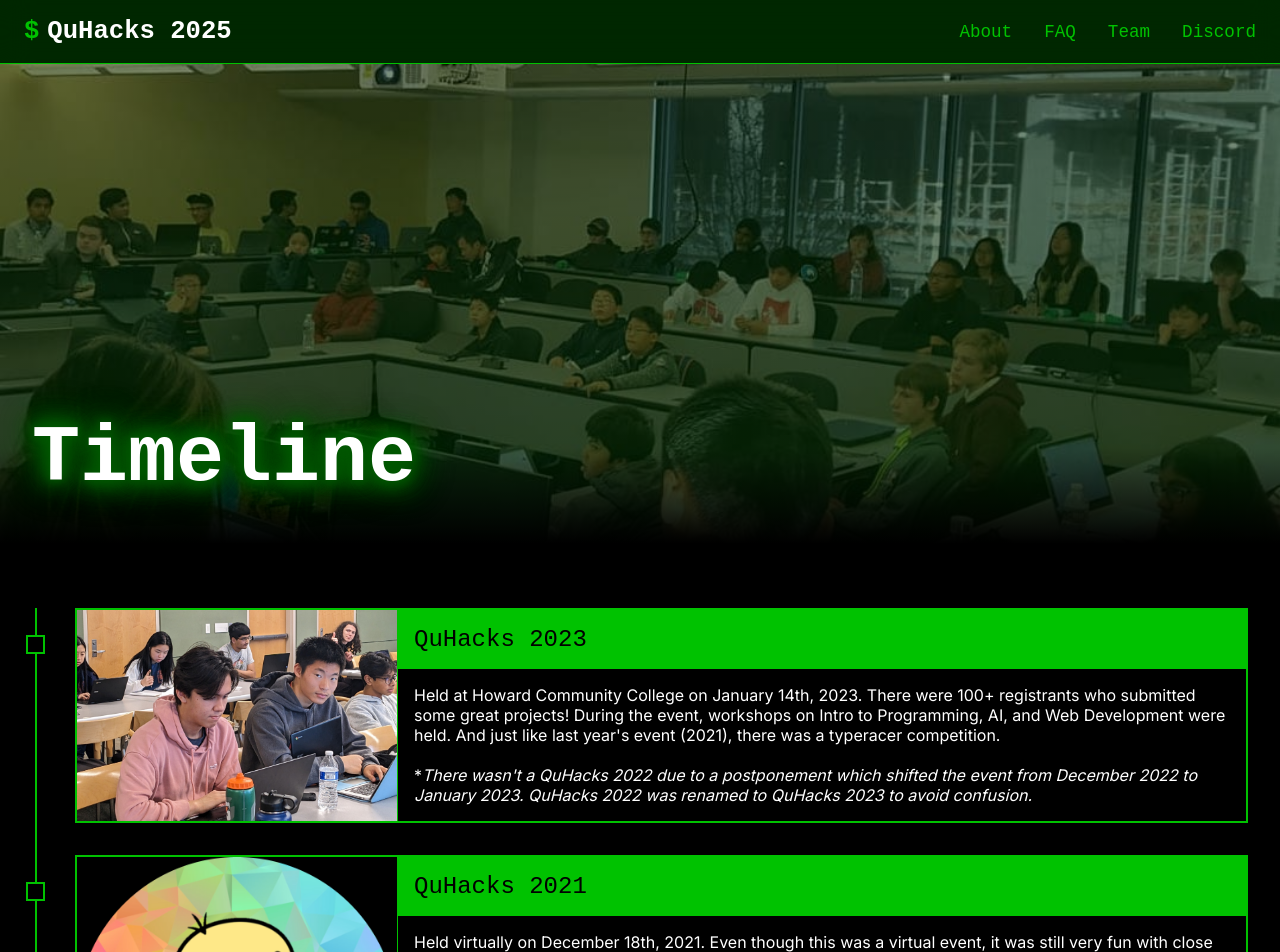
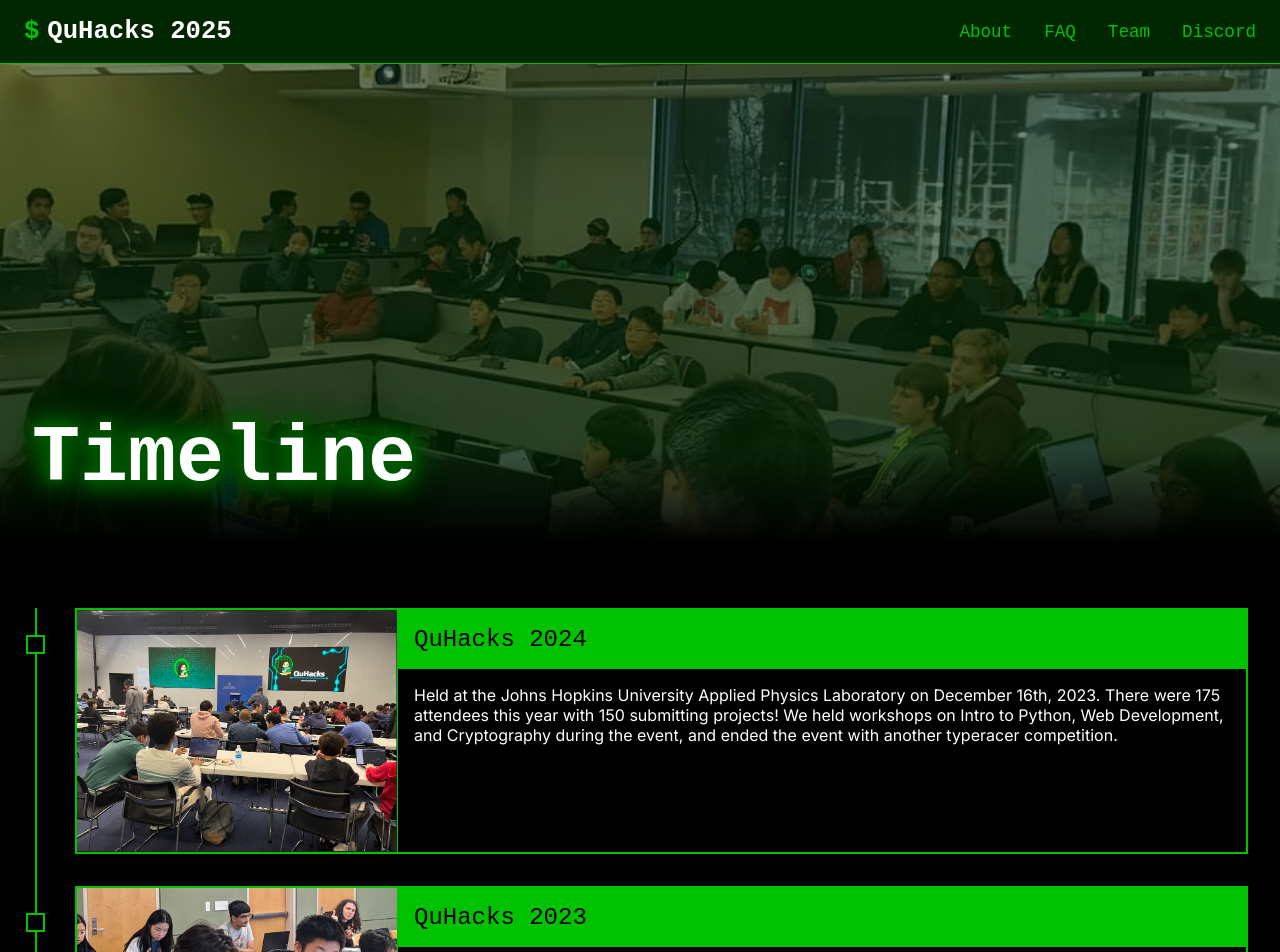
Before and after one commit to quhacks/QuHacks-2025-Website, a Next.js app: page /timeline in a window 1280 px wide. Shown: the top 952 px of the page. Built offline with nearby package versions, Linux system fonts and the light colour scheme.

Commit message:
Update page.js
added 2024

```diff
--- a/src/app/timeline/page.js
+++ b/src/app/timeline/page.js
@@ -12,6 +12,17 @@ export default function Timeline() {
             </div>
             <div className={styles.section}>
                 <div className={styles.timeline}>
+                    <div className={styles.timelineCard}>
+                        <div className={styles.imgContainer}>
+                        <img src="timeline/pic-2024.png" />
+                        </div>
+                        <div className={styles.leftContainer}>
+                            <header className={styles.cardHeader}>QuHacks 2024</header>
+                            <div className={styles.textContainer}>
+                                Held at the Johns Hopkins University Applied Physics Laboratory on December 16th, 2023. There were 175 attendees this year with 150 submitting projects! We held workshops on Intro to Python, Web Development, and Cryptography during the event, and ended the event with another typeracer competition.<br /><br />
+                            </div>
+                        </div>
+                    </div>
                     <div className={styles.timelineCard}>
                         <div className={styles.imgContainer}>
                         <img src="timeline/pic-2023.jpg" />
```
